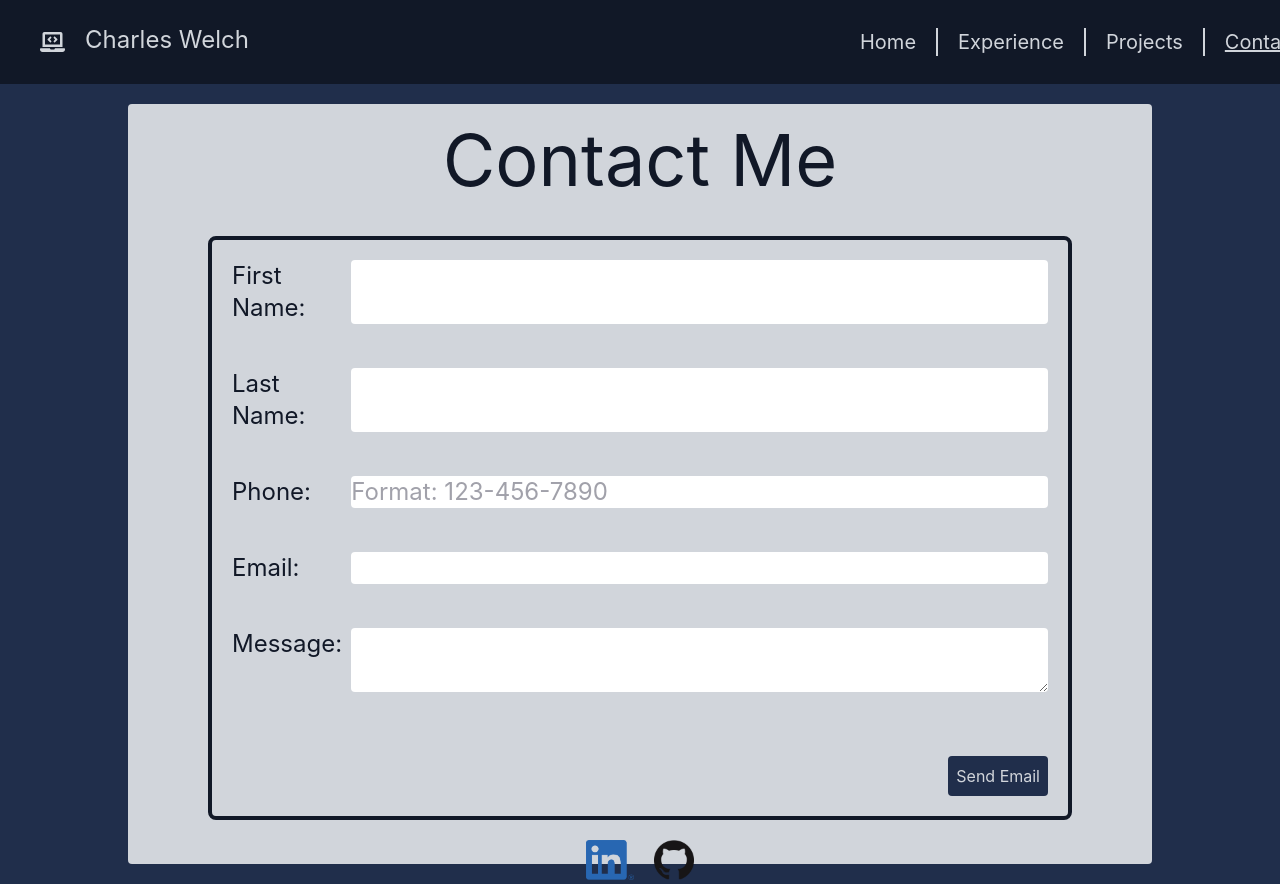
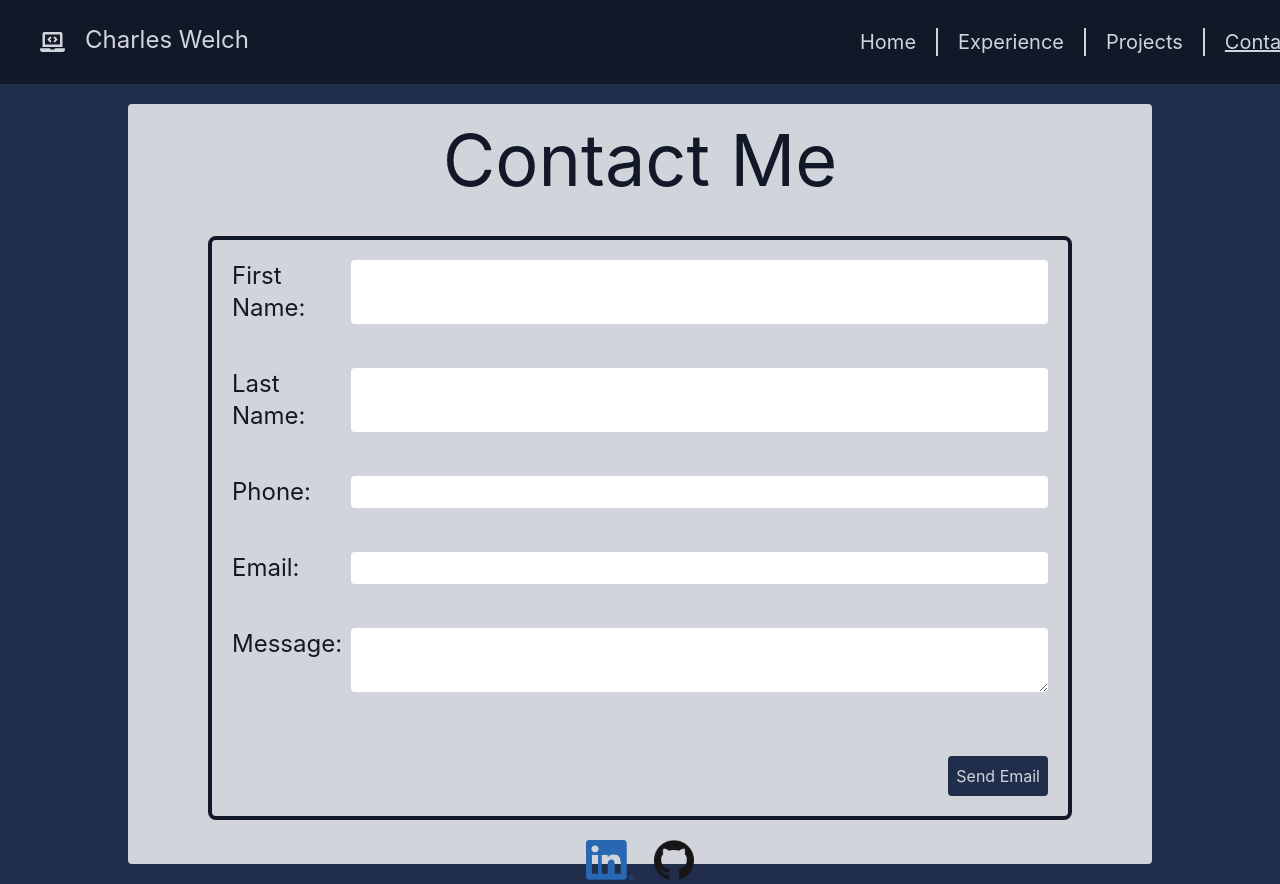
Before and after one commit to cmattrox/ReactPlayground, a React (Create React App) app in the folder react-playground/: page /contact in a window 1280 px wide. Shown: the top 884 px of the page. Built offline with nearby package versions, Linux system fonts and the light colour scheme.

Commit message:
Switching contact page to data page

```diff
--- a/react-playground/src/components/contactbody.js
+++ b/react-playground/src/components/contactbody.js
@@ -5,6 +5,7 @@ import LinkedIn from '../images/LI-In-Bug.png'
 import Github from '../images/GitHub-Mark-120px-plus.png'
 import $ from 'jquery'
 import '../App.css'
+import { contactInfo } from '../data/data'
 init(apiKey.USER_ID)
 
 function ContactBody() {
@@ -27,79 +28,26 @@ function ContactBody() {
 
   return (
     <main>
+      {contactInfo.map((item, idx) => (
         <div
           className="bg-gray-darker relative w-full h-screen overflow-hidden pt-5 flex justify-center pb-5"
           id="body"
         >
           <div className="bg-gray-lightest w-4/5 h-full pt-5 rounded">
-          <h1 className="text-gray-darkest text-center text-7xl">Contact Me</h1>
+            <h1 className="text-gray-darkest text-center text-7xl">
+              {item.header}
+            </h1>
             <div className="border-gray-darkest border-4 rounded-lg mt-10 mx-20">
               <form id="contact-emailjs" ref={form} onSubmit={sendEmail}>
-              <div className="pt-5 grid grid-cols-6 pr-5">
-                <label
-                  for="firstname"
-                  className="col-span-1 text-gray-darkest text-2xl pl-5"
-                >
-                  First Name:{' '}
-                </label>
-                <input
-                  type="text"
-                  name="firstname"
-                  id="fname"
-                  className="text-gray-darkest text-2xl rounded w-full col-span-5"
-                  required
-                />
-                <br />
-              </div>
-              <div className="pt-5 grid grid-cols-6 pr-5">
-                <label
-                  for="lastname"
-                  className="col-span-1 text-gray-darkest text-2xl pl-5"
-                >
-                  Last Name:{' '}
-                </label>
-                <input
-                  type="text"
-                  name="lastname"
-                  id="lname"
-                  className="text-gray-darkest text-2xl rounded w-full col-span-5"
-                  required
-                />
-                <br />
-              </div>
-              <div className="pt-5 grid grid-cols-6 pr-5">
-                <label
-                  for="phone"
-                  className="col-span-1 text-gray-darkest text-2xl pl-5"
-                >
-                  Phone:{' '}
-                </label>
-                <input
-                  type="tel"
-                  name="phone"
-                  id="phone"
-                  placeholder="Format: 123-456-7890"
-                  pattern="[0-9]{3}-[0-9]{3}-[0-9]{4}"
-                  className="text-gray-darkest text-2xl rounded w-full col-span-5"
-                />
-                <br />
-              </div>
-              <div className="grid grid-cols-6 pt-5 pr-5">
-                <label
-                  for="email"
-                  className="col-span-1 text-gray-darkest text-2xl pl-5"
-                >
-                  Email:{' '}
-                </label>
-                <input
-                  type="email"
-                  name="email"
-                  id="email"
-                  className="text-gray-darkest text-2xl rounded w-full col-span-5"
-                  required
-                />
-                <br />
-              </div>
+                {item.formInputs.map(
+                  (
+                    { type, name, id, required, text, placeholder, pattern },
+                    idx,
+                  ) => (
+                    <>
+                      {required ? (
+                        <>
+                          {type === 'textarea' ? (
                             <div className="grid grid-cols-6 pt-5 pb-5 h-32 pr-5">
                               <label
                                 for="message"
@@ -116,6 +64,45 @@ function ContactBody() {
                               ></textarea>
                               <br />
                             </div>
+                          ) : (
+                            <div className="pt-5 grid grid-cols-6 pr-5">
+                              <label
+                                for={name}
+                                className="col-span-1 text-gray-darkest text-2xl pl-5"
+                              >
+                                {text}
+                              </label>
+                              <input
+                                type={type}
+                                name={name}
+                                id={id}
+                                className="text-gray-darkest pl-1 text-2xl rounded w-full col-span-5"
+                                required
+                              />
+                              <br />
+                            </div>
+                          )}
+                        </>
+                      ) : (
+                        <div className="pt-5 grid grid-cols-6 pr-5">
+                          <label
+                            for={name}
+                            className="col-span-1 text-gray-darkest text-2xl pl-5"
+                          >
+                            {text}
+                          </label>
+                          <input
+                            type={type}
+                            name={name}
+                            id={id}
+                            className="text-gray-darkest pl-1 text-2xl rounded w-full col-span-5"
+                          />
+                          <br />
+                        </div>
+                      )}
+                    </>
+                  ),
+                )}
                 <div className="grid justify-items-end">
                   <input
                     type="submit"
@@ -141,6 +128,7 @@ function ContactBody() {
             </div>
           </div>
         </div>
+      ))}
     </main>
   )
 }
--- a/react-playground/src/data/data.js
+++ b/react-playground/src/data/data.js
@@ -33,3 +33,48 @@ export const homeInfo = [
     job: '-Senior Sales Engineer at AppDynamics',
   },
 ]
+
+export const contactInfo = [
+  {
+    header: 'Contact Me',
+    formInputs: [
+      {
+        type: 'text',
+        name: 'firstname',
+        id: 'fname',
+        required: true,
+        text: 'First Name: ',
+      },
+      {
+        type: 'text',
+        name: 'lastname',
+        id: 'lname',
+        required: true,
+        text: 'Last Name: ',
+      },
+      {
+        type: 'tel',
+        name: 'phone',
+        id: 'phone',
+        placeholder: 'Format: 123-456-7890',
+        pattern: '[0-9]{3}-[0-9]{3}-[0-9]{4}',
+        text: 'Phone: ',
+        required: false,
+      },
+      {
+        type: 'email',
+        name: 'email',
+        id: 'email',
+        required: true,
+        text: 'Email: ',
+      },
+      {
+        type: 'textarea',
+        name: 'message',
+        id: 'messge',
+        required: true,
+        text: 'Message: ',
+      },
+    ],
+  },
+]
```
Lines whose indentation alone changed are shown as unchanged.
